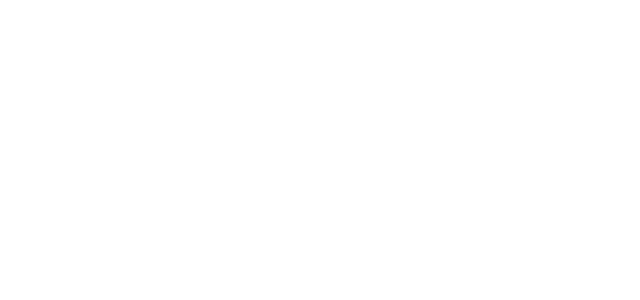
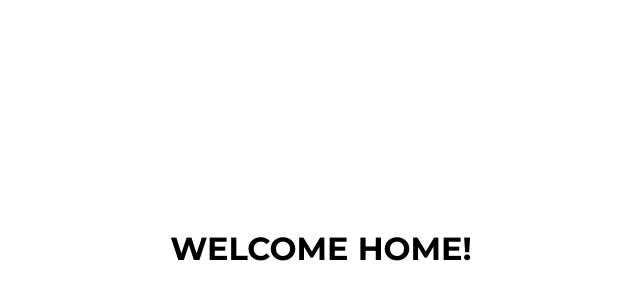
Before and after one commit to KhusniddinovUz/auth-NextTs, a Next.js app: page / in a window 1280 px wide. Shown: the part 152-452 px from the top of the page, without its empty margins (319-959 px from the left). Built offline with nearby package versions, Linux system fonts and the light colour scheme.

Commit message:
Add text to home page

```diff
--- a/src/pages/index.tsx
+++ b/src/pages/index.tsx
@@ -1,5 +1,17 @@
 import React from "react";
 
 export default function Home() {
-  return <div></div>;
+  return (
+    <div
+      style={{
+        width: "100vw",
+        height: "100vh",
+        display: "flex",
+        alignItems: "center",
+        justifyContent: "center",
+      }}
+    >
+      <h1 style={{ textAlign: "center" }}>WELCOME HOME!</h1>
+    </div>
+  );
 }
```
